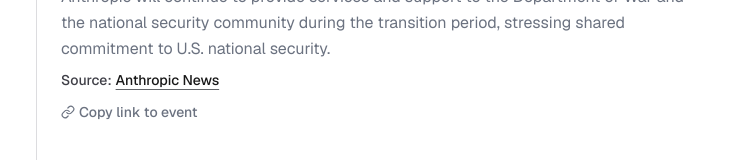
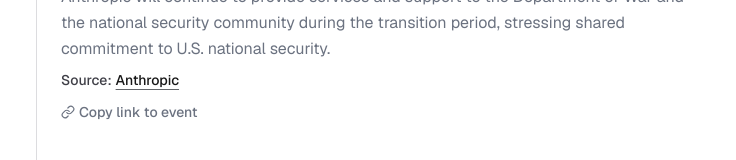
Before and after one commit to VladSez/anthropic-timeline, a Next.js app: page / in a window 1280 px wide. Shown: the part 610-770 px from the top of the page, without its empty margins (268-1004 px from the left). Built offline with nearby package versions, Linux system fonts and the light colour scheme.

Commit message:
Update source label for Anthropic's timeline event to enhance clarity and consistency in page.tsx.

```diff
--- a/app/page.tsx
+++ b/app/page.tsx
@@ -18,7 +18,7 @@ const events = [
     summary:
       "Anthropic received official notice from the Department of War designating it as a supply chain risk to U.S. national security, a move CEO Dario Amodei calls legally unsound and vows to challenge in court. The designation specifically impacts Anthropic products used directly in Department of War contracts, not broader commercial customers. Dario Amodei emphasized that the law requires minimal disruption and does not cut off unrelated uses. He reiterated Anthropic’s opposition to AI for autonomous weapons and mass domestic surveillance, and apologized for the tone of an internal memo leaked to the press, clarifying that it no longer reflects his current views. Despite the designation, Anthropic will continue to provide services and support to the Department of War and the national security community during the transition period, stressing shared commitment to U.S. national security.",
     source: "https://www.anthropic.com/news/where-stand-department-war",
-    sourceLabel: "Anthropic News",
+    sourceLabel: "Anthropic",
   },
   {
     id: "anthropic-ceo-openai-military-claims",
```
